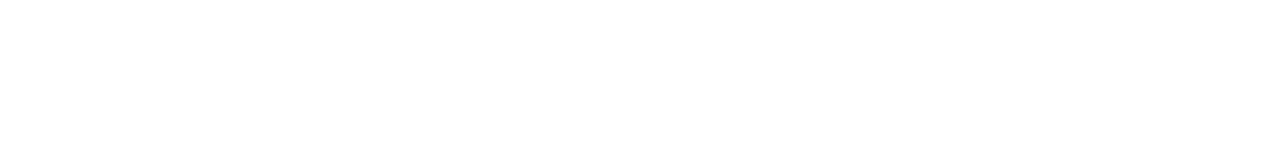
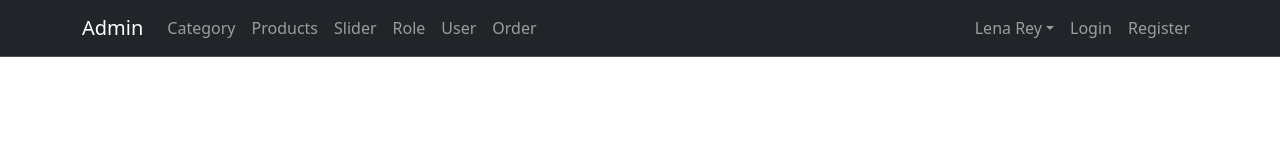
Before and after one commit to kubraStack/Adm-n-Panel, a plain HTML site: page index.html in a window 1280 px wide. Drawn offline with nearby package versions, Linux system fonts and the light colour scheme.

Commit message:
Ana sayfaya Bootstrap ve Font Awesome entegrasyonu yapıldı; navigasyon menüsü eklendi.

```diff
--- a/index.html
+++ b/index.html
@@ -3,9 +3,70 @@
 <head>
     <meta charset="UTF-8">
     <meta name="viewport" content="width=device-width, initial-scale=1.0">
+    <link rel="stylesheet" href="https://cdnjs.cloudflare.com/ajax/libs/bootstrap/5.3.3/css/bootstrap.min.css" integrity="sha512-jnSuA4Ss2PkkikSOLtYs8BlYIeeIK1h99ty4YfvRPAlzr377vr3CXDb7sb7eEEBYjDtcYj+AjBH3FLv5uSJuXg==" crossorigin="anonymous" referrerpolicy="no-referrer" />
+    <link rel="stylesheet" href="https://cdnjs.cloudflare.com/ajax/libs/font-awesome/6.7.2/css/all.min.css" integrity="sha512-Evv84Mr4kqVGRNSgIGL/F/aIDqQb7xQ2vcrdIwxfjThSH8CSR7PBEakCr51Ck+w+/U6swU2Im1vVX0SVk9ABhg==" crossorigin="anonymous" referrerpolicy="no-referrer" />
     <title>Admin-Panel</title>
 </head>
 <body>
+    <header>
+        <nav class="navbar bg-dark border-bottom border-body navbar-expand-lg" data-bs-theme="dark">
+            <div class="container">
+                <a href="index.html" class="navbar-brand">Admin</a>
+
+                <button
+                    class="navbar-toggler"
+                    type="button"
+                    data-bs-toggle="collapse"
+                    data-bs-target="#navbarContent"
+                >
+                    <span class="navbar-toggler-icon"></span>
+                </button>
+                <div class="collapse navbar-collapse" id="navbarContent">
+                    <ul class="navbar-nav me-auto mb-2 mb-lg-0">
+                        <li class="nav-item">
+                            <a href="category.html" class="nav-link">Category</a>
+                        </li>
+                        <li class="nav-item">
+                            <a href="product.html" class="nav-link">Products</a>
+                        </li>
+                        <li class="nav-item">
+                            <a href="slider.html" class="nav-link">Slider</a>
+                        </li>
+                        <li class="nav-item">
+                            <a href="role.html" class="nav-link">Role</a>
+                        </li>
+                        <li class="nav-item">
+                            <a href="user.html" class="nav-link">User</a>
+                        </li>
+                        <li class="nav-item">
+                            <a href="order.html" class="nav-link">Order</a>
+                        </li>
+                    </ul>
+                    <ul class="navbar-nav  mb-2 mb-lg-0">
+                        <li class="nav-item dropdown">
+                            <a href="#" class="nav-link dropdown-toggle" data-bs-toggle="dropdown">Lena Rey</a>
+                            <ul class="dropdown-menu">
+                                <li><a href="#" class="dropdown-item">Account</a></li>
+                                <li><a href="#" class="dropdown-item">Logout</a></li>
+                            </ul>
+                        </li>
+                        <li class="nav-item">
+                            <a href="login.html" class="nav-link">Login</a>
+                        </li>
+                        <li class="nav-item">
+                            <a href="register.html" class="nav-link">Register</a>
+                        </li>
+                    </ul>
+                </div>
+
+
+            </div>
+        </nav>
+    </header>
+
+
+
+    <script src="https://cdnjs.cloudflare.com/ajax/libs/bootstrap/5.3.3/js/bootstrap.bundle.min.js" integrity="sha512-7Pi/otdlbbCR+LnW+F7PwFcSDJOuUJB3OxtEHbg4vSMvzvJjde4Po1v4BR9Gdc9aXNUNFVUY+SK51wWT8WF0Gg==" crossorigin="anonymous" referrerpolicy="no-referrer"></script>
 
 </body>
 </html>
```
Also changed, not shown: img/1.jpeg (added), img/2.jpeg (added), img/3.jpeg (added), img/4.jpeg (added), img/5.jpeg (added), img/6.jpeg (added), img/7.jpeg (added), img/8.jpeg (added), img/slider-1.jpeg (added), img/slider-2.jpeg (added), img/slider-3.jpeg (added).
